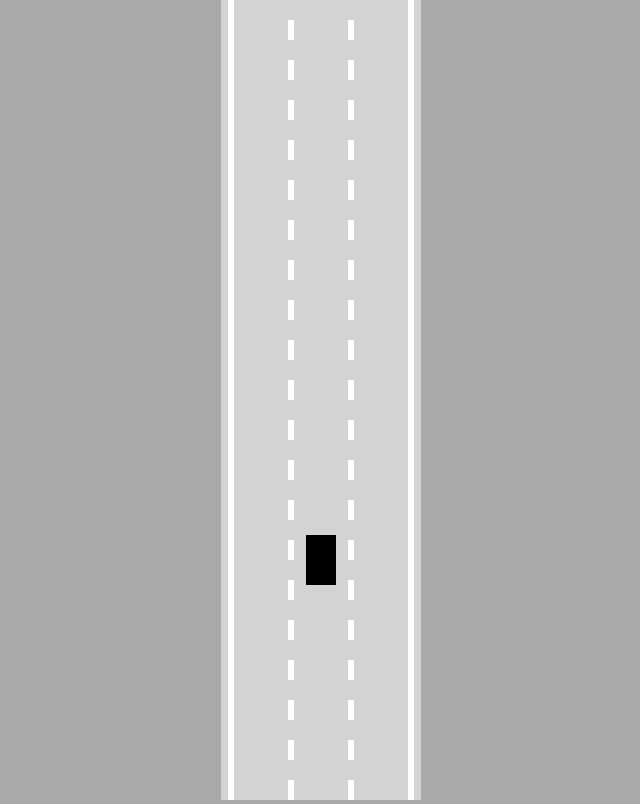
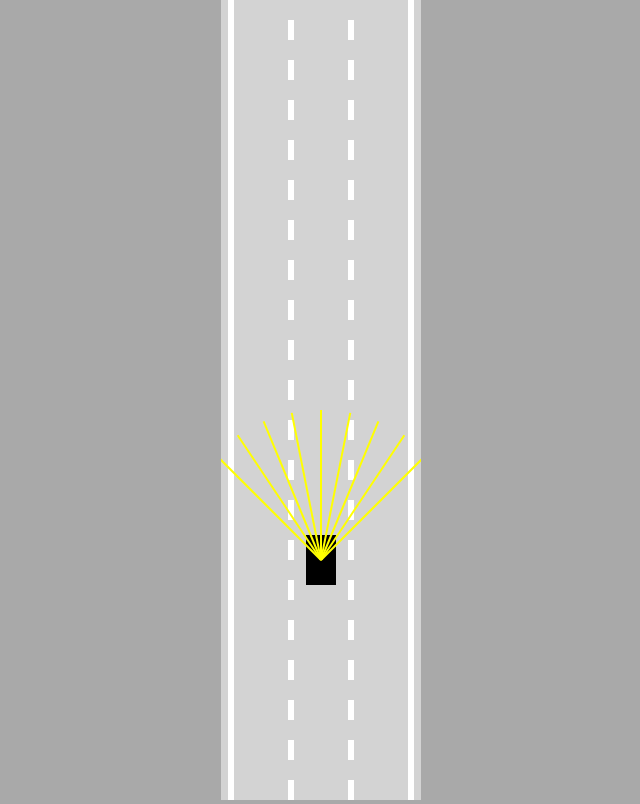
Before and after one commit to Bokomoko/carbot-ai, a plain HTML site: page index.html in a window 1280 px wide. Shown: the whole page, without its empty margins (319-959 px from the left). Drawn offline with Linux system fonts and the light colour scheme.

Commit message:
Screwed up the code - too much functional programming

```diff
--- a/car.js
+++ b/car.js
@@ -5,6 +5,7 @@ class Car {
     this.width = width
     this.height = height
     this.controls = new Controls()
+    this.sensors = new Sensor(this, 9, 150,Math.PI/2)
     this.speed = 0
     this.accelaration = 0.2
     this.maxSpeed = 3
@@ -25,11 +26,13 @@ class Car {
     )
     ctx.fill()
     ctx.restore() // this ensures the translations and rotations apply only to the car
+    this.sensors.draw(ctx)
 
   }
 
-  update(){
+  update(roadBorders){
     this.#move()
+    this.sensors.update(roadBorders)
   }
   #move() {
     if (this.controls.forward){
--- a/index.html
+++ b/index.html
@@ -10,6 +10,7 @@
 
 <body>
   <script src="utils.js"></script>
+  <script src="sensor.js"></script>
   <script src="controls.js"></script>
   <script src="road.js"></script>
   <script src="car.js"></script>
--- a/script.js
+++ b/script.js
@@ -18,7 +18,7 @@ car.draw(ctx) // invokes the method to draw the car into a context
 animate()
 
 function animate() {
-  car.update()
+  car.update(road.borders)
 
   // this will resize and clear the canvas
   canvas.height = window.innerHeight // sets the Height (vertical size) to the max fit
--- /dev/null
+++ b/sensor.js
@@ -0,0 +1,57 @@
+class Sensor{
+  constructor(car, rayCount=3, rayLength=100, raySpread=Math.PI/4){
+    this.car = car // saves the car in this instance (it's not really necessary)
+    this.rayCount = rayCount // how many rays
+    this.rayLength = rayLength // the range of the sensor in pixels
+    this.raySpread = raySpread  // the angle spread of the sensor in degrees
+    this.rays = []  // the array of rays <!>
+    this.readings= [] // readings from the sensors
+  }
+  update(roadBorders){
+    this.#castRays()
+    this.readings = this.rays.map( (ray)=> this.#getReadings( ray , roadBorders) )
+    console.log({readings:this.readings})
+  }
+
+  #getReadings( ray, someBorders) {
+
+    const interceptions = someBorders
+      .map( border => getIntersection( ray , border) )
+      .filter((interception)=> !!interception)
+      .map( (point ) => Math.sqrt( (point[0]-ray[0][0])**2 + (point[1]-ray[0][1])**2 ) )
+      .sort()
+    return interceptions
+  }
+
+
+
+  #castRays(){
+      this.rays = new Array(this.rayCount)
+        .fill(null)
+        .map( (_,i)=> {
+          const rayAngle = lerp(
+                this.raySpread/2,
+                -this.raySpread/2,
+              this.raycount ==1 ? 0.5 :  i/(this.rayCount-1)
+              ) + this.car.angle
+          const start = { x: this.car.x, y: this.car.y }
+          const end = { x: this.car.x - Math.sin(rayAngle)*this.rayLength ,
+                  y: this.car.y - Math.cos(rayAngle)*this.rayLength
+                }
+          return [start, end]
+        })
+
+    }
+  draw(ctx){
+      this.rays.forEach((ray)=>{
+        const [start, end] = ray
+        ctx.beginPath()
+        ctx.lineWidth=2
+        ctx.strokeStyle="yellow"
+        ctx.moveTo( start.x, start.y)
+        ctx.lineTo( end.x,end.y)
+        ctx.stroke()
+
+      })
+    }
+}
--- a/utils.js
+++ b/utils.js
@@ -1,3 +1,21 @@
 function lerp(A,B,percent){
   return A+(B-A) * percent
 }
+
+function getIntersection(line1, line2) {
+  var x1 = line1[0][0],
+    y1 = line1[0][1],
+    x2 = line1[1][0],
+    y2 = line1[1][1];
+  var x3 = line2[0][0],
+    y3 = line2[0][1],
+    x4 = line2[1][0],
+    y4 = line2[1][1];
+  var d = (x1 - x2) * (y3 - y4) - (y1 - y2) * (x3 - x4);
+  if (d == 0) return null;
+  var xi =
+    ((x3 - x4) * (x1 * y2 - y1 * x2) - (x1 - x2) * (x3 * y4 - y3 * x4)) / d;
+  var yi =
+    ((y3 - y4) * (x1 * y2 - y1 * x2) - (y1 - y2) * (x3 * y4 - y3 * x4)) / d;
+  return [xi, yi];
+}
```
